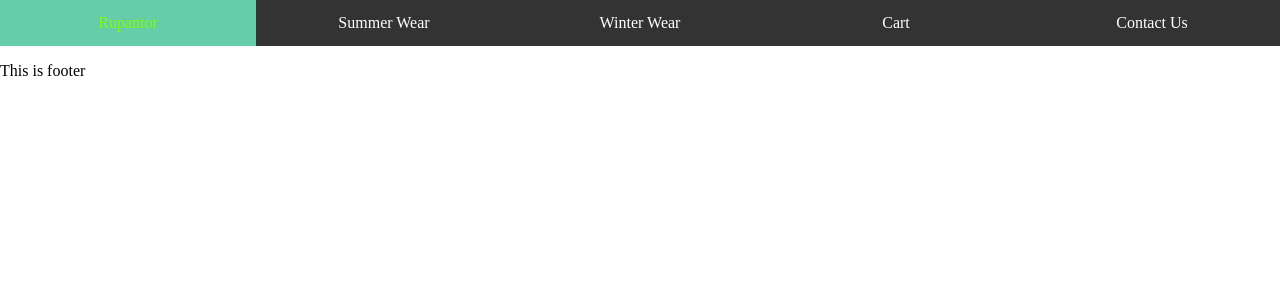
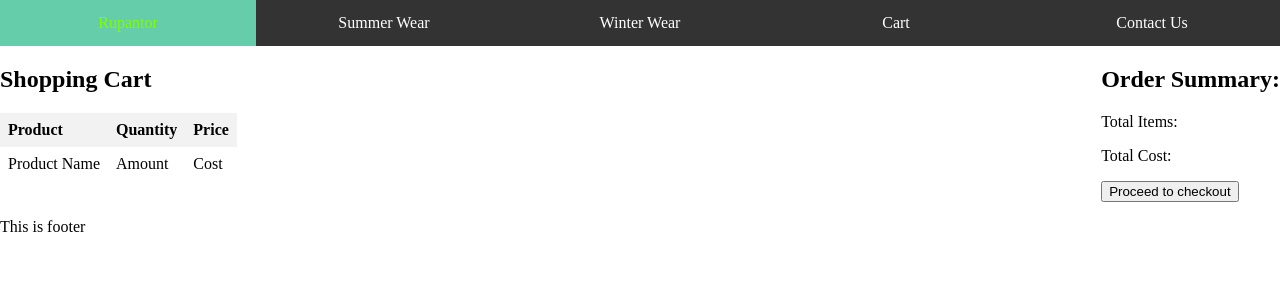
Before and after one commit to MazFahim/clientProjects, a Django app: template Rupantor/management/templates/cart.html in a window 1280 px wide. Shown: the top 306 px of the page. Run offline with Django 5.2, Linux system fonts and the light colour scheme; the template is opened without the code that fills it, so the values that code supplies are empty.

Commit message:
cart script created

```diff
--- a/Rupantor/management/templates/cart.html
+++ b/Rupantor/management/templates/cart.html
@@ -4,12 +4,55 @@
     <meta charset="UTF-8">
     <meta name="viewport" content="width=device-width, initial-scale=1.0">
     <title>Document</title>
+    <style>
+        table{
+            width: 100%;
+            border-collapse: collapse;
+        }
+        th, td{
+            padding: 8px;
+            text-align: left;
+        }
+        th {
+            background-color: #f2f2f2;
+        }
+        .cart-container{
+            display: flex;
+            justify-content: space-between;
+        }
+    </style>
 </head>
 <body>
 
     {% include 'header.html' %}
 
-
+    <div class="cart-container">
+        <div class="cart-left">
+            <h2>Shopping Cart</h2>
+            <table>
+                <thead>
+                    <tr>
+                        <th>Product</th>
+                        <th>Quantity</th>
+                        <th>Price</th>
+                    </tr>
+                </thead>
+                <tbody>
+                    <tr>
+                        <td>Product Name</td>
+                        <td>Amount</td>
+                        <td>Cost</td>
+                    </tr>
+                </tbody>
+            </table>
+        </div>
+        <div class="cart-right">
+            <h2>Order Summary:</h2>
+            <p>Total Items:</p>
+            <p>Total Cost:</p>
+            <button>Proceed to checkout</button>
+        </div>
+    </div>
 
     {% include 'footer.html' %}
 
--- a/Rupantor/management/templates/header.html
+++ b/Rupantor/management/templates/header.html
@@ -40,7 +40,7 @@
             <li><a href="/">Rupantor</a></li>
             <li><a href="/summerwear/">Summer Wear</a></li>
             <li><a href="/winterwear/">Winter Wear</a></li>
-            <li><a href="/tickets/">Cart</a></li>
+            <li><a href="/cart/">Cart</a></li>
             <li><a href="/contact/">Contact Us</a></li>
         </ul>
     </nav>
--- a/Rupantor/management/urls.py
+++ b/Rupantor/management/urls.py
@@ -6,4 +6,5 @@ urlpatterns = [
     path('', views.home, name='home'),
     path('summerwear/', views.summerwear, name='summerwear'),
     path('winterwear/', views.winterwear, name='winterwear'),
+    path('cart/', views.cart, name='cart'),
 ]
--- a/Rupantor/management/views.py
+++ b/Rupantor/management/views.py
@@ -16,3 +16,7 @@ def summerwear(request):
 def winterwear(request):
     template = loader.get_template('winterwear.html')
     return HttpResponse(template.render())
+
+def cart(request):
+    template = loader.get_template('cart.html')
+    return HttpResponse(template.render())
```
